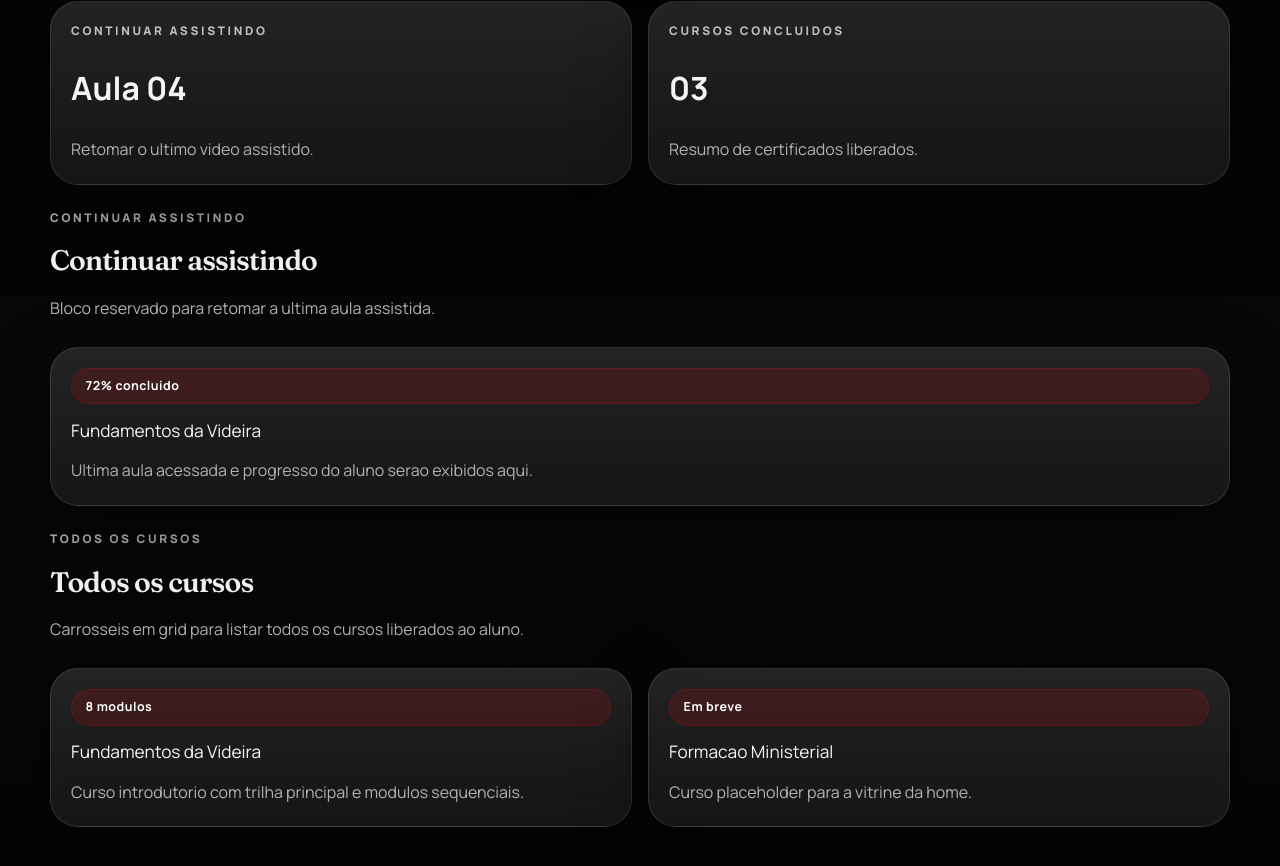
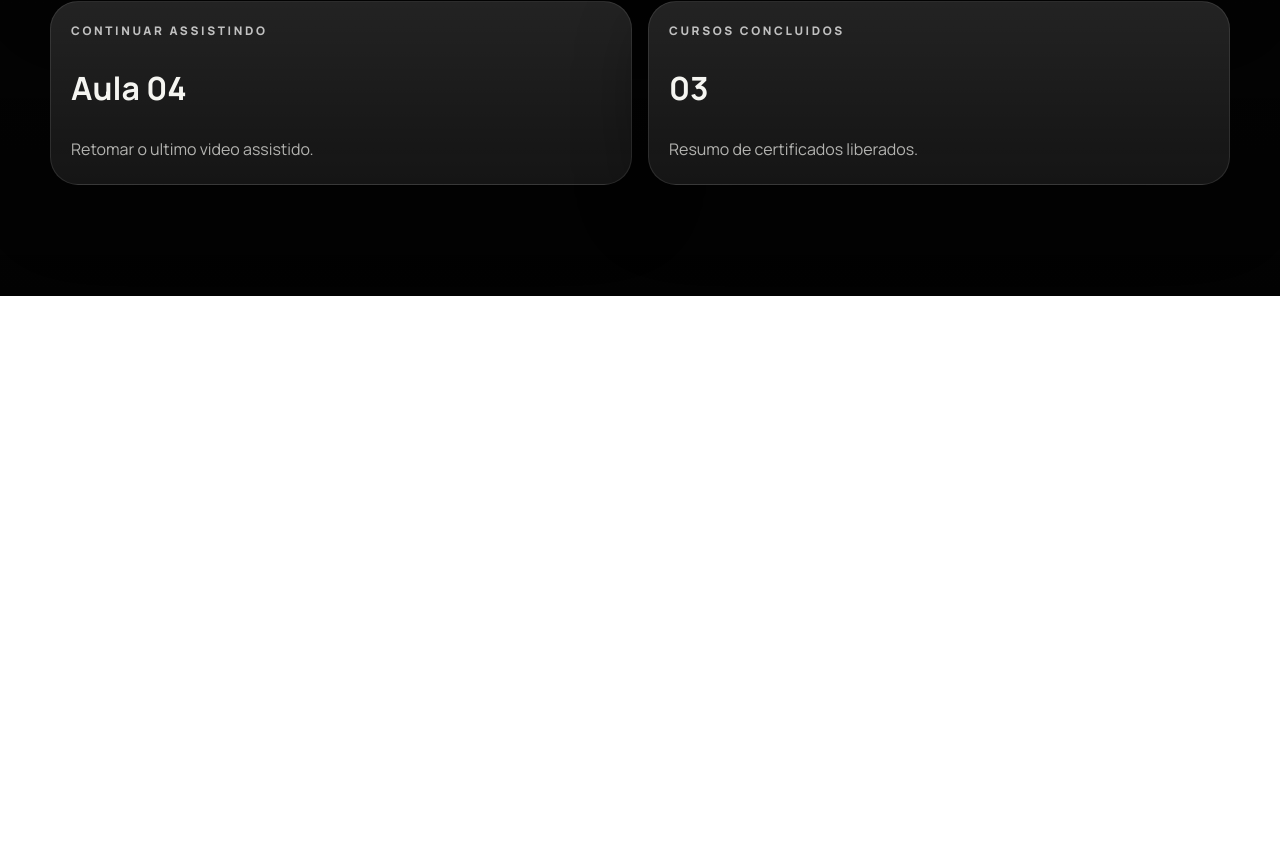
Before and after one commit to matheusnpenna/ieb-monorepo, a Nuxt app in the folder apps/web/: page /home in a window 1280 px wide. Shown: the part 504-1370 px from the top of the page. After the commit the page ends 800 px from the top, so only its background shows below. Built offline with nearby package versions, Linux system fonts and the light colour scheme.

Commit message:
checkpoint

```diff
--- a/apps/web/app/components/content/CourseRail.vue
+++ /dev/null
@@ -1,48 +0,0 @@
-<script setup lang="ts">
-import PageIntro from '../base/PageIntro.vue'
-
-interface CourseRailItem {
-  id: string
-  title: string
-  description: string
-  slug: string
-  meta: string
-}
-
-defineProps<{
-  title: string
-  description: string
-  items: CourseRailItem[]
-}>()
-</script>
-
-<template>
-  <section class="section-stack">
-    <PageIntro :eyebrow="title" :title="title" :description="description" />
-    <div class="grid-cards">
-      <NuxtLink
-        v-for="item in items"
-        :key="item.id"
-        :to="`/curso/${item.slug}`"
-        class="course-card glass-panel"
-      >
-        <span class="pill">{{ item.meta }}</span>
-        <h3>{{ item.title }}</h3>
-        <p class="body-copy">{{ item.description }}</p>
-      </NuxtLink>
-    </div>
-  </section>
-</template>
-
-<style scoped>
-.course-card {
-  display: grid;
-  gap: 0.85rem;
-  padding: 1.25rem;
-}
-
-h3 {
-  margin: 0;
-  font-size: 1.08rem;
-}
-</style>
--- a/apps/web/app/pages/home.vue
+++ b/apps/web/app/pages/home.vue
@@ -1,5 +1,4 @@
 <script setup lang="ts">
-import CourseRail from '../components/content/CourseRail.vue'
 import FeaturedBanner from '../components/content/FeaturedBanner.vue'
 import AdminMetricCard from '../components/admin/AdminMetricCard.vue'
 
@@ -21,19 +20,6 @@ const featuredSlides = [
 ]
 
 const rails = [
-  {
-    title: 'Continuar assistindo',
-    description: 'Bloco reservado para retomar a ultima aula assistida.',
-    items: [
-      {
-        id: 'course-1',
-        title: 'Fundamentos da Videira',
-        description: 'Ultima aula acessada e progresso do aluno serao exibidos aqui.',
-        slug: 'fundamentos-da-videira',
-        meta: '72% concluido'
-      }
-    ]
-  },
   {
     title: 'Todos os cursos',
     description: 'Carrosseis em grid para listar todos os cursos liberados ao aluno.',
@@ -81,13 +67,5 @@ const metrics = [
         :detail="metric.detail"
       />
     </section>
-
-    <CourseRail
-      v-for="rail in rails"
-      :key="rail.title"
-      :title="rail.title"
-      :description="rail.description"
-      :items="rail.items"
-    />
   </div>
 </template>
```
